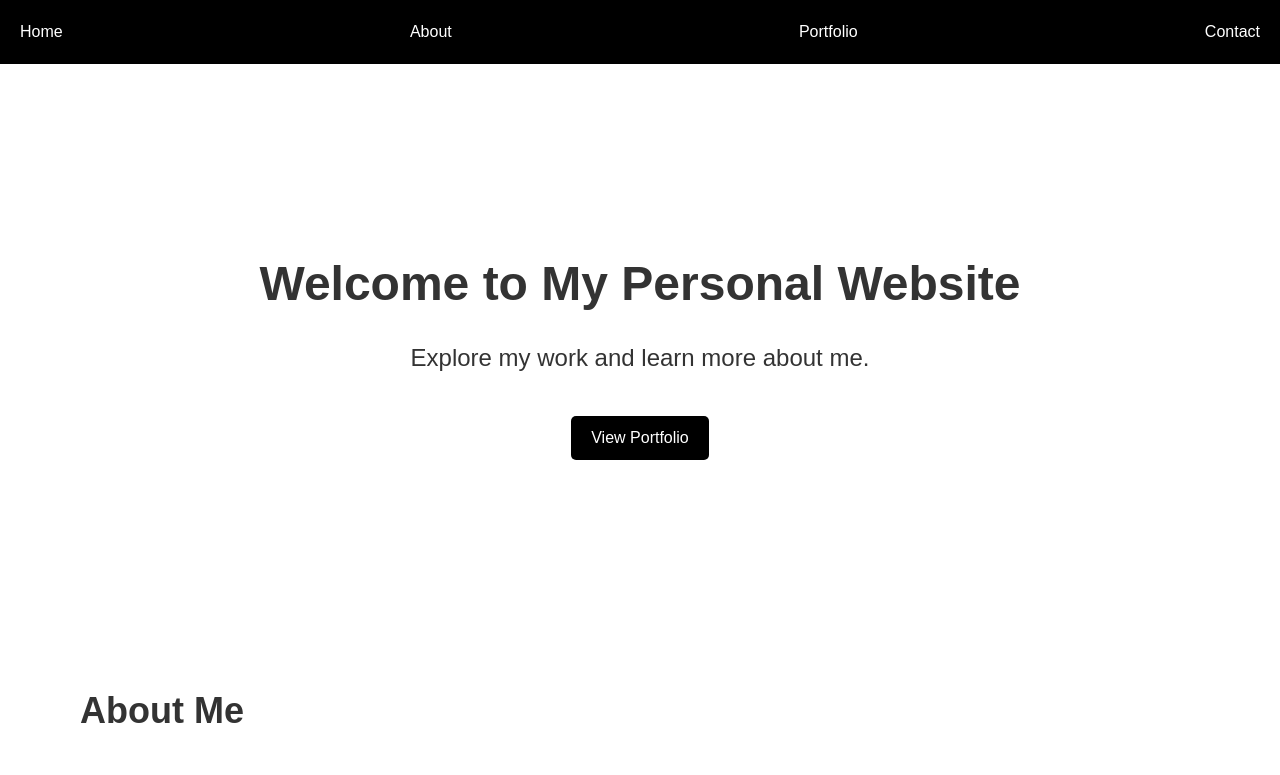
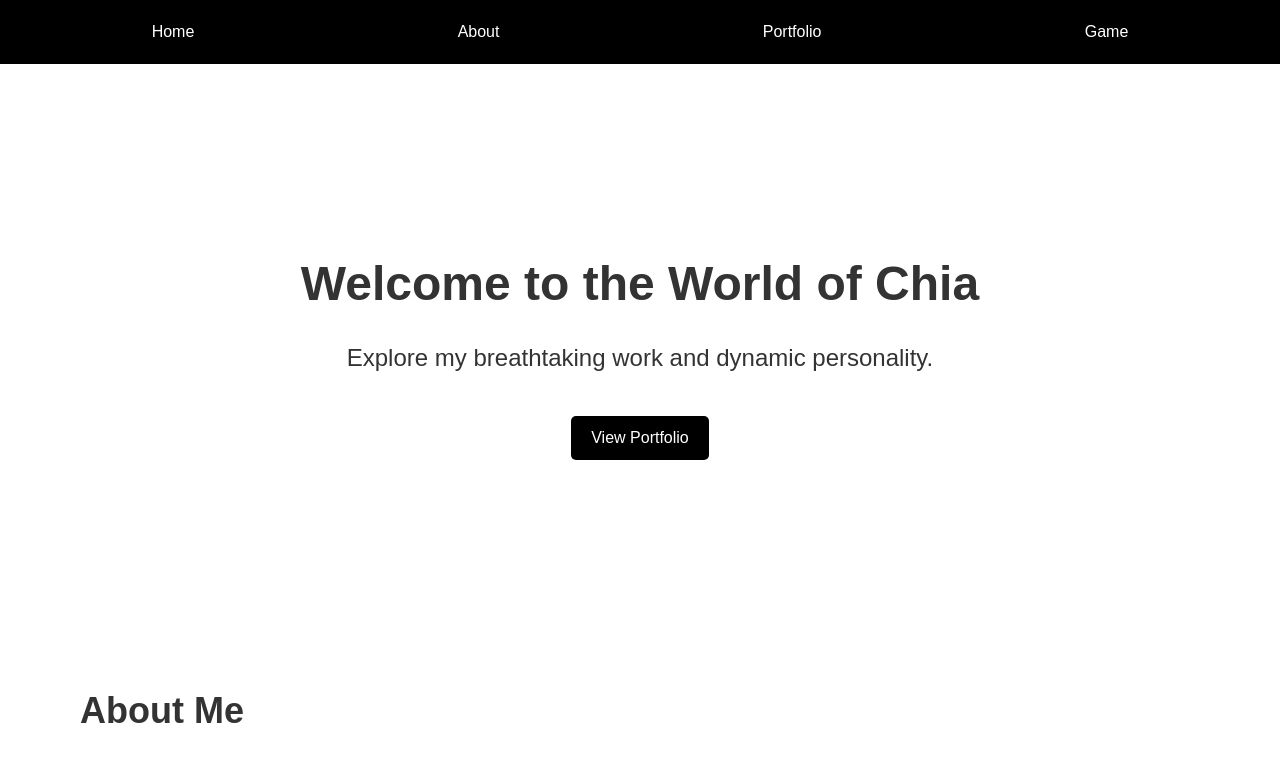
Before and after one commit to ThomasChia/chia-website, a plain HTML site: page templates/home.html in a window 1280 px wide. Shown: the top 775 px of the page. Drawn offline with Linux system fonts and the light colour scheme; files that its build step writes are made by us from their sources; a script that the page names is missing.

Commit message:
Add link to game.

```diff
--- a/styles/home_style.css
+++ b/styles/home_style.css
@@ -20,7 +20,7 @@ header {
 nav ul {
   list-style: none;
   display: flex;
-  justify-content: space-between;
+  justify-content: space-around;
 }
 
 nav ul li a {
--- a/templates/home.html
+++ b/templates/home.html
@@ -2,7 +2,7 @@
 <html>
   <head>
     <title>My Personal Website</title>
-    <link rel="stylesheet" href="styles/home_style.css">
+    <link rel="stylesheet" href="../styles/home_style.css">
   </head>
   <body>
     <header>
@@ -11,14 +11,14 @@
           <li><a href="#">Home</a></li>
           <li><a href="#">About</a></li>
           <li><a href="#">Portfolio</a></li>
-          <li><a href="#">Contact</a></li>
+          <li><a href="game.html">Game</a></li>
         </ul>
       </nav>
     </header>
     <main>
       <section id="hero">
-        <h1>Welcome to My Personal Website</h1>
-        <p>Explore my work and learn more about me.</p>
+        <h1>Welcome to the World of Chia</h1>
+        <p>Explore my breathtaking work and dynamic personality.</p>
         <a href="#" class="btn">View Portfolio</a>
       </section>
       <section id="about">
```
